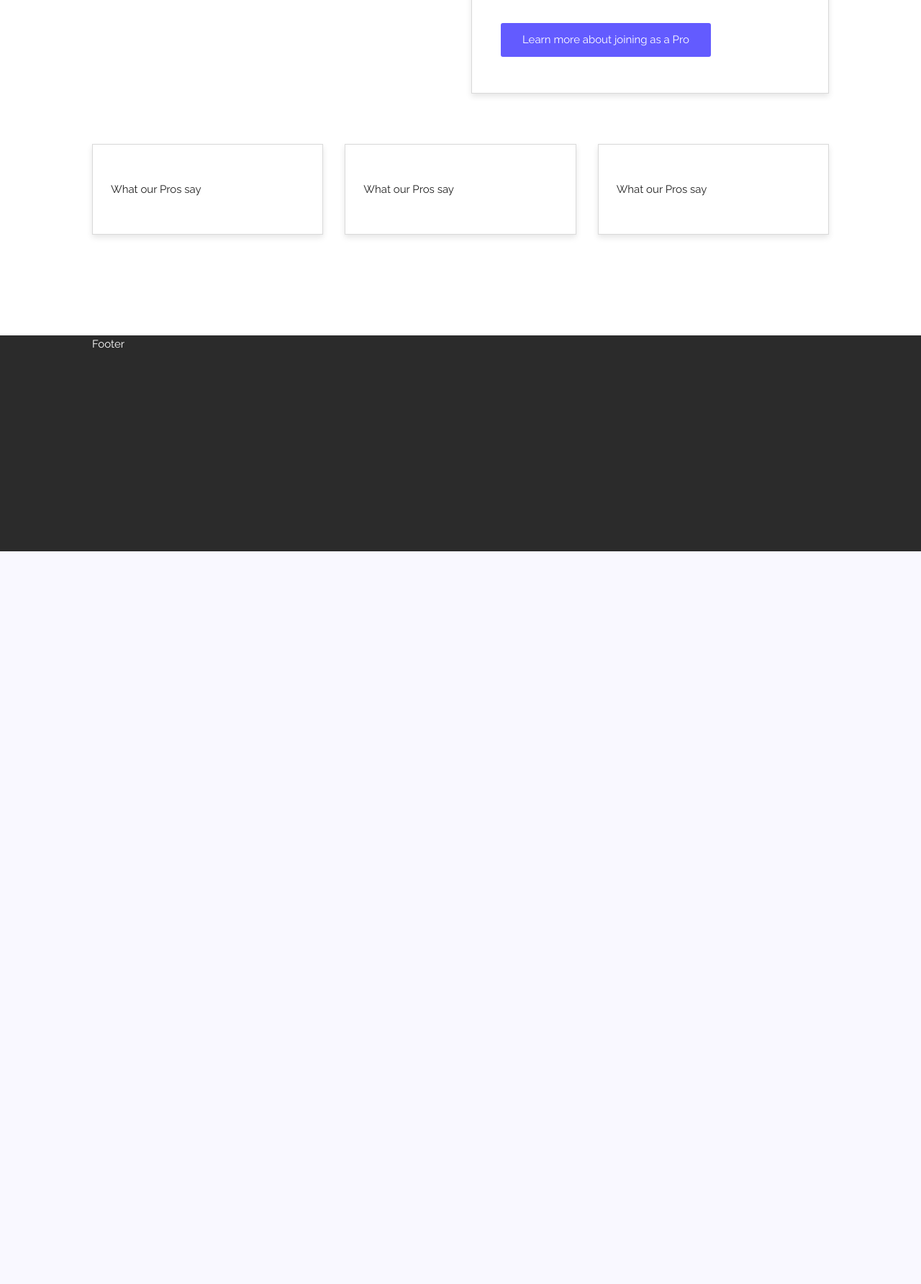
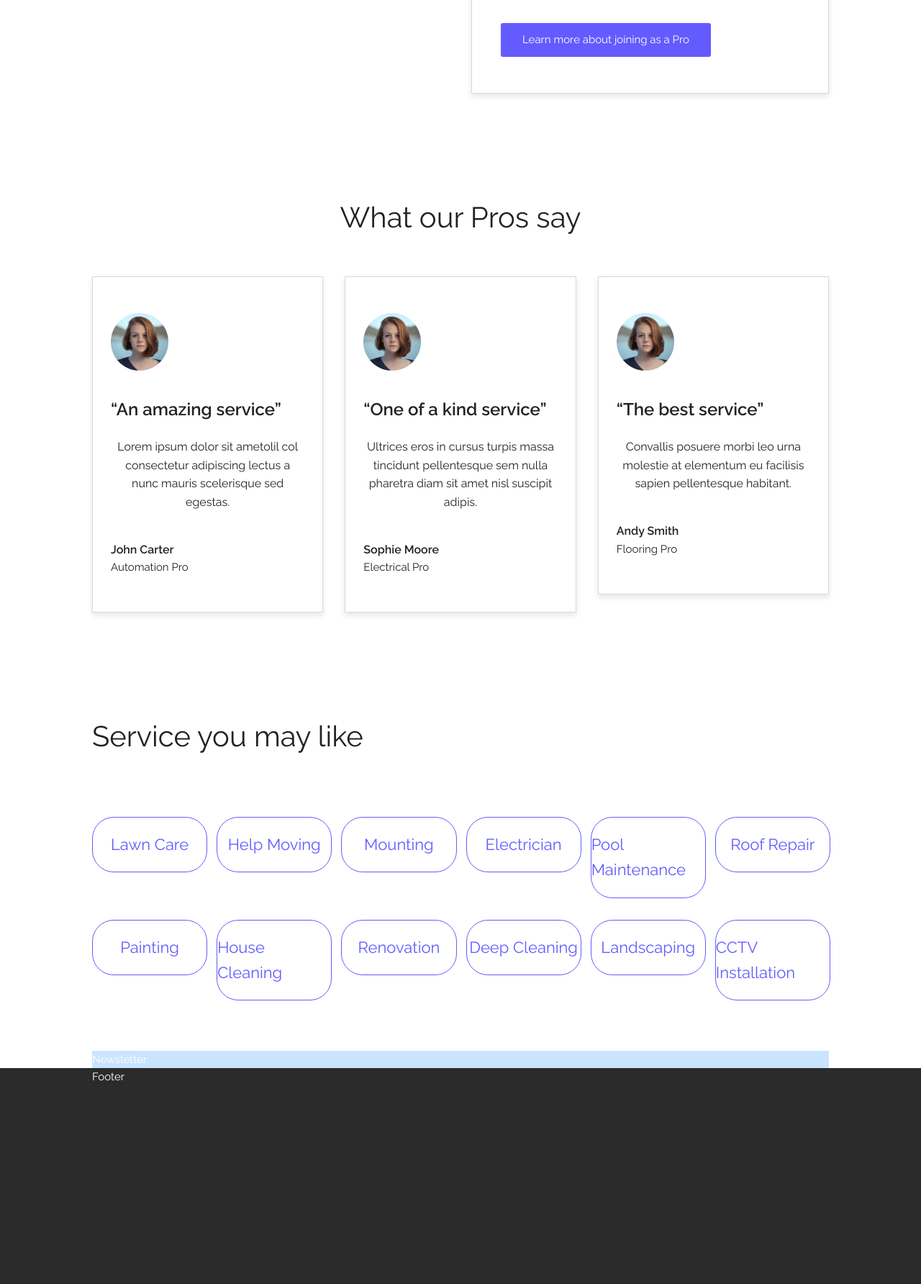
Before and after one commit to Q-MDS/saafy, a CodeIgniter app: page /saafy/ in a window 1280 px wide. Shown: the part 1365-3149 px from the top of the page at 72% size. Before the commit the page ends 2131 px from the top, so only its background shows below. Run offline with CodeIgniter, Linux system fonts and the light colour scheme.

Commit message:
Homepage

```diff
--- a/application/views/home/index.php
+++ b/application/views/home/index.php
@@ -33,6 +33,34 @@
 		padding: 50px 25px;
 		border: 1px solid #d9d9d9;
 		box-shadow: 0 4px 8px rgba(0, 0, 0, 0.1);
+	}
+	.pro-card .comment {
+		font-size: 24px;
+		font-weight: 600;
+		margin-top: 35px;
+	}
+	.pro-card .body {
+		font-size: 16px;
+		margin-top: 20px;
+	}
+	.pro-card .from-name {
+		font-size: 16px;
+		font-weight: 600;
+		margin-top: 40px;
+	}
+	.services-btn {
+		display: flex;
+		flex-direction: row;
+		align-items: center;
+		justify-content: center;
+		width: 100%;
+		padding-top: 20px;
+		padding-bottom: 20px;
+		border: 1px solid #d9d9d9;
+		font-size: 2.2rem;
+		color: #635BFF;
+		border-radius: 30px;
+		border: 1px solid #635BFF;
 	}
 </style>
 <div class="container" style="padding-top: 30px; padding-bottom: 30px; width: 100%">
@@ -71,8 +99,8 @@
 		</div>
 	</div>
 </div>
-<div class="container" style="padding-top: 70px; padding-bottom: 70px; width: 100%">
-	<div class="two-container">
+<div class="container" style="padding-top: 70px; width: 100%;">
+	<div class="two-container" style="padding-bottom: 70px;">
 		<div class="join-card">
 			<div><img src="<?php echo base_url(); ?>res/images/join_customer.svg" alt="Search" style="display: block" /></div>
 			<div class="org-button" style="margin-top: 50px;">Join as a customer</div>
@@ -116,10 +144,50 @@
 		</div>
 	</div>
 
-	<div class="three-container" style="padding-top: 70px; padding-bottom: 70px; width: 100%">
-		<div class="pro-card">What our Pros say</div>
-		<div class="pro-card">What our Pros say</div>
-		<div class="pro-card">What our Pros say</div>
+	<div class="three-container" style="text-align: center; padding-top: 70px; padding-bottom: 70px; width: 100%">
+		<div style="grid-column: span 3; padding-bottom: 50px; font-size: 4rem; font-weight: 400">What our Pros say</div>
+		<div class="pro-card">
+			<div><img src="<?php echo base_url(); ?>res/images/iph1.png" alt="Search" style="display: block" /></div>
+			<div class="comment">“An amazing service”</div>
+			<div class="body">Lorem ipsum dolor sit ametolil col consectetur adipiscing lectus a nunc mauris scelerisque sed egestas.</div>
+			<div class="from-name">John Carter</div>
+			<div class="from-desc">Automation Pro</div>
+		</div>
+		<div class="pro-card">
+			<div><img src="<?php echo base_url(); ?>res/images/iph1.png" alt="Search" style="display: block" /></div>
+			<div class="comment">“One of a kind service”</div>
+			<div class="body">Ultrices eros in cursus turpis massa tincidunt pellentesque sem nulla pharetra diam sit amet nisl suscipit adipis.</div>
+			<div class="from-name">Sophie Moore</div>
+			<div class="from-desc">Electrical Pro</div>
+		</div>
+		<div class="pro-card">
+			<div><img src="<?php echo base_url(); ?>res/images/iph1.png" alt="Search" style="display: block" /></div>
+			<div class="comment">“The best service”</div>
+			<div class="body">Convallis posuere morbi leo urna molestie at elementum eu facilisis sapien pellentesque habitant.</div>
+			<div class="from-name">Andy Smith</div>
+			<div class="from-desc">Flooring Pro</div>
+		</div>
 	</div>
-					<!-- </div> -->
+
+	<div class="six-container" style="text-align: left; padding-top: 70px; padding-bottom: 70px; width: 100%; row-gap: 30px">
+		<div style="grid-column: span 6; padding-bottom: 50px; font-size: 4rem; font-weight: 400">Service you may like</div>
+		<div class="services-btn">Lawn Care</div>
+		<div class="services-btn">Help Moving</div>
+		<div class="services-btn">Mounting</div>
+		<div class="services-btn">Electrician</div>
+		<div class="services-btn">Pool Maintenance</div>
+		<div class="services-btn">Roof Repair</div>
+
+		<div class="services-btn">Painting</div>
+		<div class="services-btn">House Cleaning</div>
+		<div class="services-btn">Renovation</div>
+		<div class="services-btn">Deep Cleaning</div>
+		<div class="services-btn">Landscaping</div>
+		<div class="services-btn">CCTV Installation</div>
+	</div>
+
+	<?php
+		$this->load->view('components/newsletter');
+	?>
+<!-- </div> -->
 </div>
--- a/res/css/main.css
+++ b/res/css/main.css
@@ -89,7 +89,7 @@
 	}
 }
 
-/* Two column container */
+/* Threecolumn container */
 .three-container {
 	display: grid;
 	grid-template-columns: repeat(3, 1fr);
@@ -106,6 +106,27 @@
 
 @media (max-width: 480px) {
 	.three-container {
+		grid-template-columns: 1fr; /* 1 column for small screens */
+	}
+}
+
+/* Six column container */
+.six-container {
+	display: grid;
+	grid-template-columns: repeat(6, 1fr);
+	column-gap: 15px;
+	width: 100%;
+	align-items: flex-start;
+	/* height: 70px; */
+}
+@media (max-width: 945px) {
+	.six-container {
+		grid-template-columns: 1fr; /* 2 columns for medium screens */
+	}
+}
+
+@media (max-width: 480px) {
+	.six-container {
 		grid-template-columns: 1fr; /* 1 column for small screens */
 	}
 }
```
Also changed, not shown: res/images/iph1.png (added).
